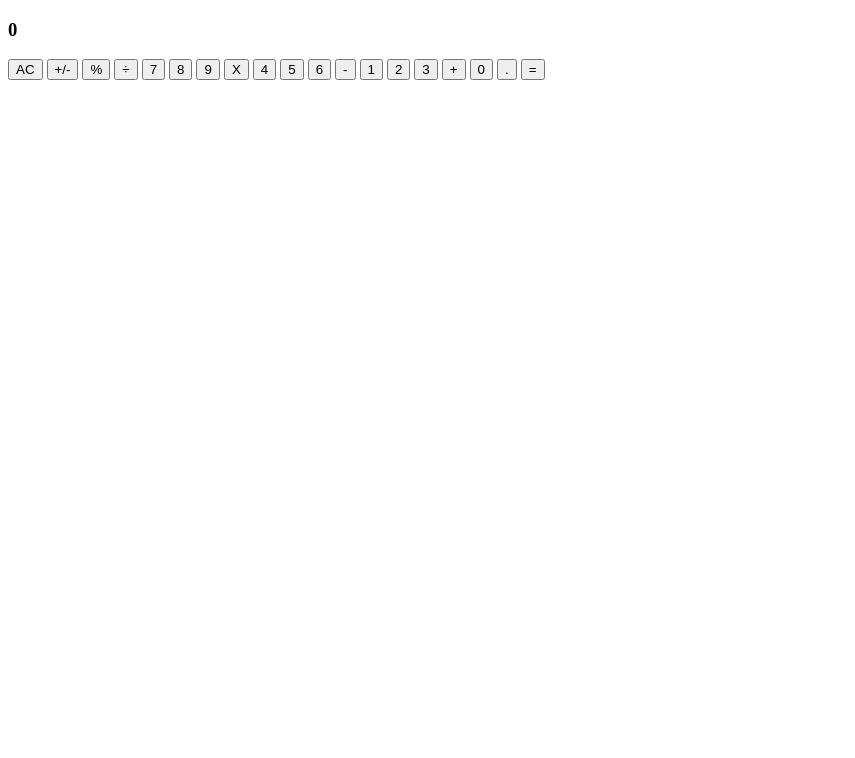
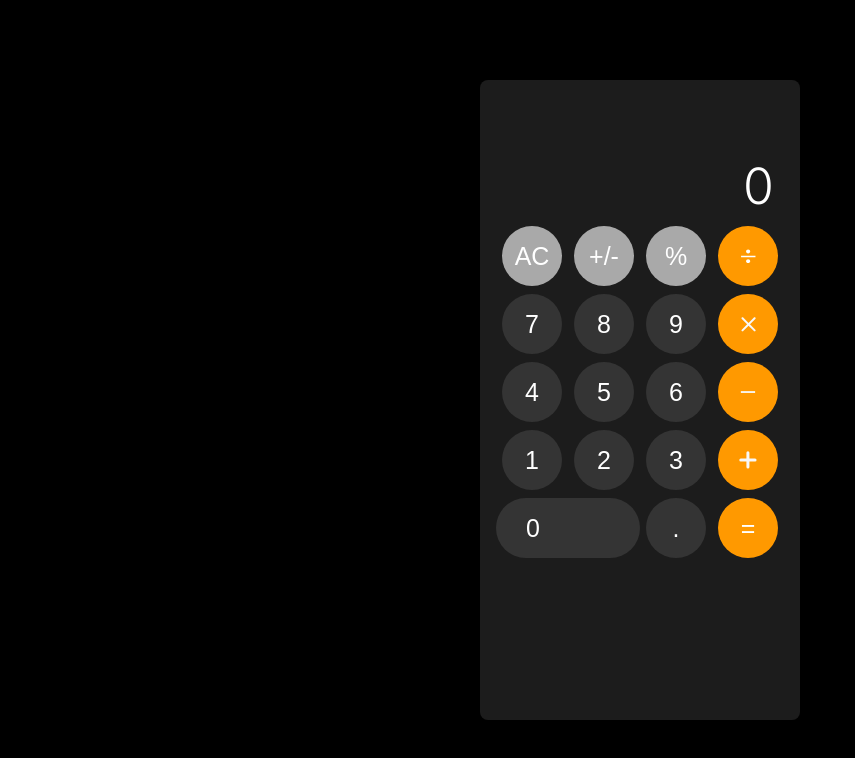
Before and after one commit to geovanarochamp/calculadora, a plain HTML site: page index.html in a window 1280 px wide. Shown: the whole page, without its empty margins (0-855 px from the left). Drawn offline with Linux system fonts and the light colour scheme.

Commit message:
add styles

```diff
--- a/index.html
+++ b/index.html
@@ -3,7 +3,14 @@
 <head>
     <meta charset="UTF-8">
     <meta name="viewport" content="width=device-width, initial-scale=1.0">
-    <title>Document</title>
+    <title>Calculadora</title>
+
+    <link rel="stylesheet" href="style.css">
+
+    <link rel="preconnect" href="https://fonts.googleapis.com">
+    <link rel="preconnect" href="https://fonts.gstatic.com" crossorigin>
+    <link href="https://fonts.googleapis.com/css2?family=Inter:wght@300;400;500&display=swap" rel="stylesheet">
+
 </head>
 <body>
     <div class="container">
@@ -14,27 +21,28 @@
             <button id="btnAC" class="whiteBtn">AC</button>
             <button id="btnPlusMinus" class="whiteBtn">+/-</button>
             <button id="btnPercent" class="whiteBtn">%</button>
-            <button id="btnDiv" class="opBtn">÷</button>
+            <button id="btnDiv" class="opBtn"><img src="assets/icon-div.svg"></button>
 
-            <button id="btn7" class="greyBtn">7</button>
-            <button id="btn8" class="greyBtn">8</button>
-            <button id="btn9" class="greyBtn">9</button>
-            <button id="btnMult" class="opBtn">X</button>
+            <button id="btn7" class="grayBtn">7</button>
+            <button id="btn8" class="grayBtn">8</button>
+            <button id="btn9" class="grayBtn">9</button>
+            <button id="btnMult" class="opBtn"><img src="assets/icon-multi.svg"></button>
 
-            <button id="btn4" class="greyBtn">4</button>
-            <button id="btn5" class="greyBtn">5</button>
-            <button id="btn6" class="greyBtn">6</button>
-            <button id="btnMinus" class="opBtn">-</button>
+            <button id="btn4" class="grayBtn">4</button>
+            <button id="btn5" class="grayBtn">5</button>
+            <button id="btn6" class="grayBtn">6</button>
+            <button id="btnMinus" class="opBtn"><img src="assets/icon-minus.svg"></button>
 
-            <button id="btn1" class="greyBtn">1</button>
-            <button id="btn2" class="greyBtn">2</button>
-            <button id="btn3" class="greyBtn">3</button>
-            <button id="btnPlus" class="opBtn">+</button>
+            <button id="btn1" class="grayBtn">1</button>
+            <button id="btn2" class="grayBtn">2</button>
+            <button id="btn3" class="grayBtn">3</button>
+            <button id="btnPlus" class="opBtn"><img src="assets/icon-plus.svg"></button>
 
-            <button id="btn0" class="greyBtn">0</button>
-            <button id="btnDot" class="greyBtn">.</button>
+            <button id="btn0" class="grayBtn">0</button>
+            <button id="btnDot" class="grayBtn">.</button>
             <button id="btnEqual" class="opBtn">=</button>
         </div>
     </div>
+
 </body>
 </html>
--- /dev/null
+++ b/style.css
@@ -0,0 +1,102 @@
+* {
+    margin: 0;
+    padding: 0;
+    box-sizing: border-box;
+}
+
+:root {
+    font-size: 62.5%;
+    --primary-color: #FF9900;
+    --light-grey-color: #A9A9A9;
+    --dark-grey-color: #343434;
+    --bg-color: #000;
+
+    --txt-color-light: #fff;
+    --txt-color-dark: #000;
+}
+
+body {
+    background-color: var(--bg-color);
+    display: grid;
+    height: 100vh;
+    font-family: 'Inter', sans-serif;
+    color: var(--txt-color-light)
+}
+
+.container {
+    width: 25vw;
+    height: 80vh;
+
+    background-color: rgb(28, 28, 28);
+    align-self: center;
+    justify-self: center;
+    border-radius: 8px;
+    padding: 1.6rem;
+}
+
+.display {
+    height: 15vh;
+    display: flex;
+    align-items: flex-end;
+    justify-content: end;
+    margin-right: 1em;
+    margin-bottom: 1rem;
+}
+
+.display h3 {
+    font-size:5em;
+    font-weight: 300;
+}
+
+.keys-calculator {
+    display: grid;
+    grid-template-columns: 1fr 1fr 1fr 1fr;
+    justify-items: center;
+    row-gap: 8px;
+}
+
+button {
+    width: 6rem;
+    height: 6rem;
+    border-radius: 9999px;
+    outline: none;
+    border: none;
+
+    font-size: 2.5rem;
+    color: var(--txt-color-light);
+
+    display: flex;
+    align-items: center;
+    justify-content: center;
+
+    cursor: pointer;
+
+    transition: filter .3s;
+}
+
+button:hover {
+    filter: brightness(0.8);
+}
+
+button:active {
+    filter: brightness(0.95);
+}
+
+.whiteBtn {
+    background-color: #A9A9A9;
+}
+
+.opBtn {
+    background-color: #FF9900;
+}
+
+.grayBtn {
+    background-color: #343434;
+}
+
+#btn0 {
+    width: 100%;
+    grid-column: 1 / 3;
+    justify-content: flex-start;
+    padding-left: 3rem;
+}
```
Also changed, not shown: assets/icon-div.svg (added), assets/icon-equal.svg (added), assets/icon-minus.svg (added), assets/icon-multi.svg (added), assets/icon-percent.svg (added), assets/icon-plus.svg (added), 1 other file.
